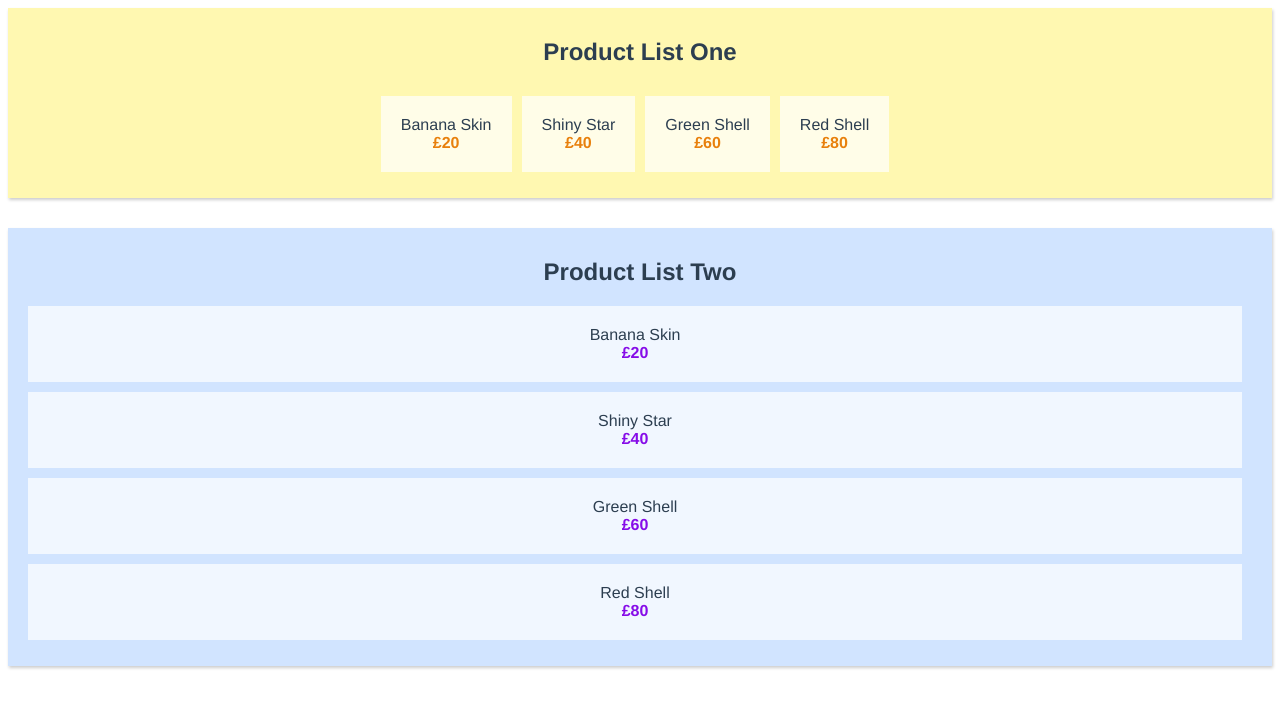
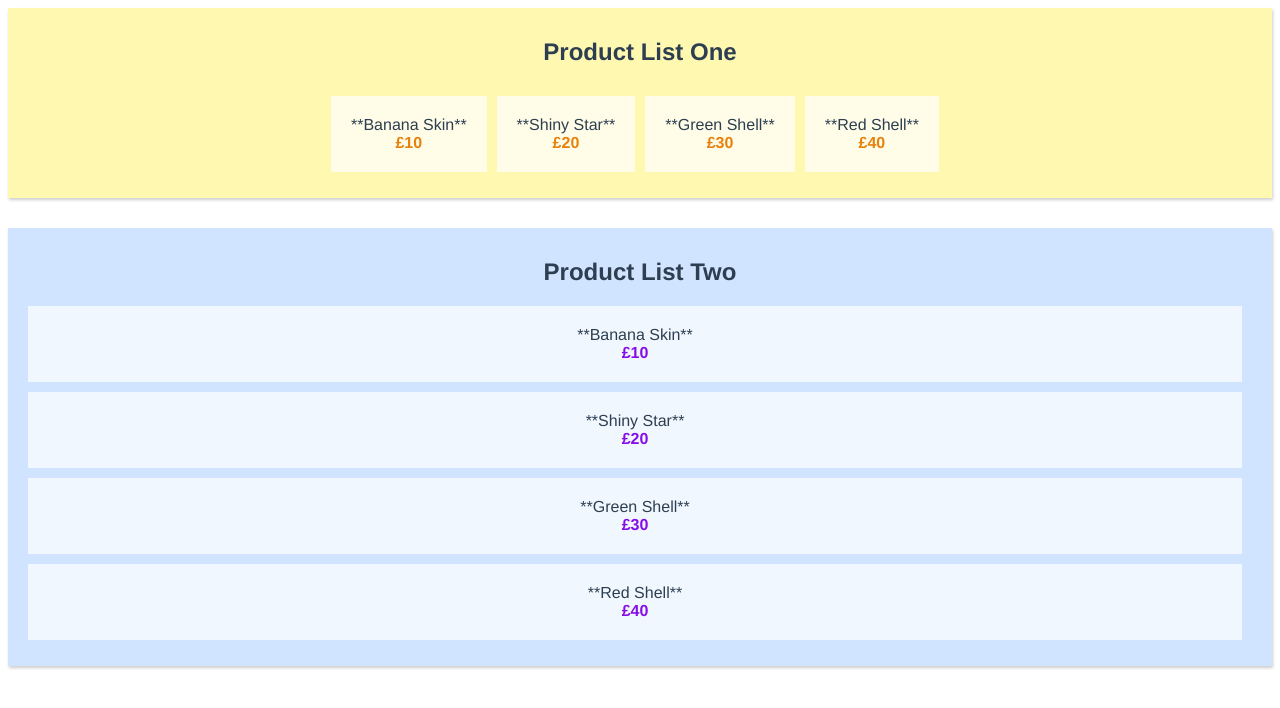
Before and after one commit to hwallann/vuex-tutorial-netninja, a Vue app: page / in a window 1280 px wide. Shown: the top 708 px of the page. Built offline with nearby package versions, Linux system fonts and the light colour scheme.

Commit message:
Add changes to properties based on computed property

```diff
--- a/src/components/ProductListOne.vue
+++ b/src/components/ProductListOne.vue
@@ -2,7 +2,7 @@
   <div id="product-list-one">
     <h2>Product List One</h2>
     <ul>
-      <li v-for="product in products" v-bind:item="product"
+      <li v-for="product in saleProducts" v-bind:item="product"
         v-bind:key="product.id">
         <span class="name">{{ product.name }}</span>
         <span class="price">£{{ product.price }}</span>
@@ -16,6 +16,16 @@
     computed: {
       products() {
         return this.$store.state.products
+      },
+      saleProducts(){
+        var saleProducts = this.$store.state.products.map( product => {
+          return {
+            name: '**' + product.name + '**',
+            price: product.price / 2
+          }
+
+        })
+        return saleProducts
       }
     }
   }
--- a/src/components/ProductListTwo.vue
+++ b/src/components/ProductListTwo.vue
@@ -2,7 +2,7 @@
   <div id="product-list-two">
     <h2>Product List Two</h2>
     <ul>
-      <li v-for="product in products" v-bind:item="product"
+      <li v-for="product in saleProducts" v-bind:item="product"
         v-bind:key="product.id">
         <span class="name">{{ product.name }}</span>
         <span class="price">£{{ product.price }}</span>
@@ -16,6 +16,16 @@
     computed: {
       products() {
         return this.$store.state.products
+      },
+      saleProducts(){
+        var saleProducts = this.$store.state.products.map( product => {
+          return {
+            name: '**' + product.name + '**',
+            price: product.price / 2
+          }
+
+        })
+        return saleProducts
       }
     }
   }
```
